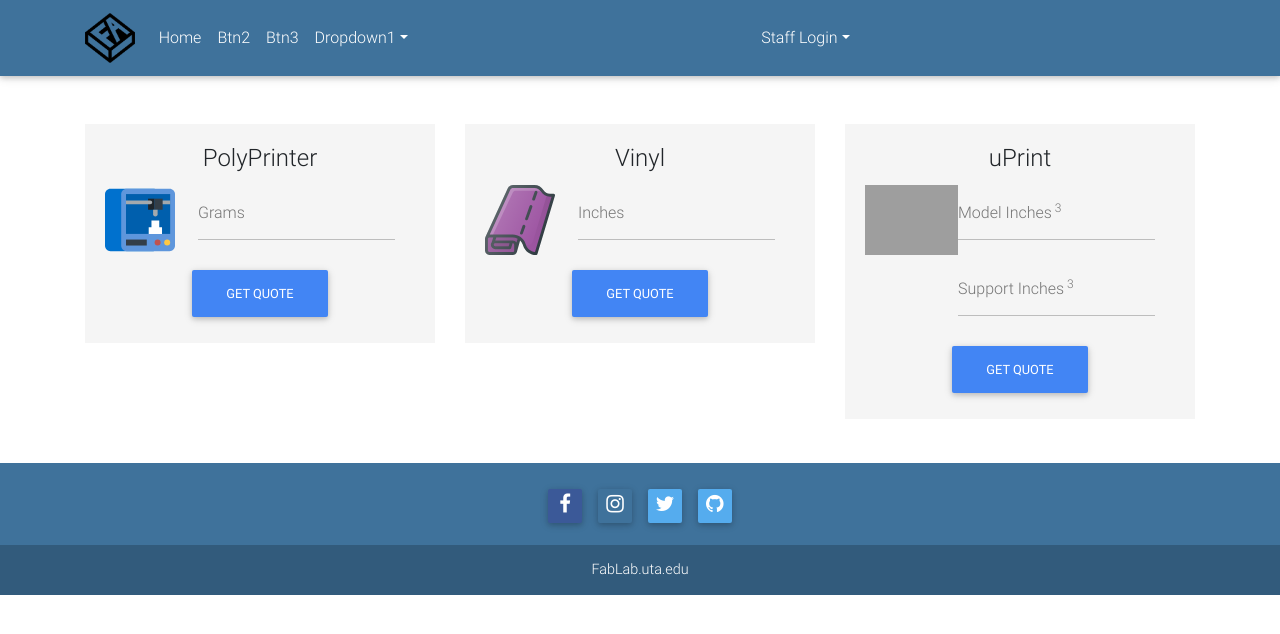
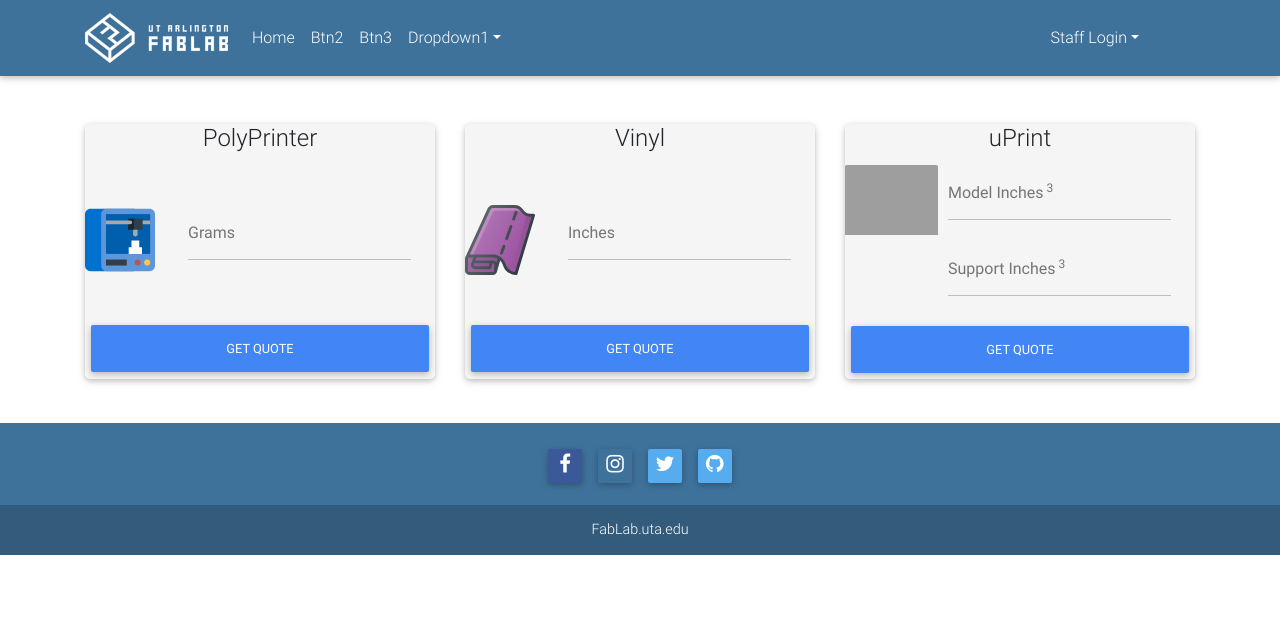
Before and after one commit to nickryan07/FabApp-Waitlist, a PHP site: page /quotes_page.html in a window 1280 px wide. Shown: the top 634 px of the page. Run offline with PHP 8.4, Linux system fonts and the light colour scheme; grey boxes are pictures that could not be loaded.

Commit message:
Card Realignment
Realigned cards and staff login menu
Optional new logo

```diff
--- a/css/style.css
+++ b/css/style.css
@@ -1,3 +1,7 @@
 .font-large {
     font-size: 60px;
 }
+
+.d-flex {
+    display:flex;
+}
--- a/html_components/nav-bar.html
+++ b/html_components/nav-bar.html
@@ -4,7 +4,7 @@
 
                 <!-- Navbar brand -->
                 <a class="navbar-brand" href="http://fablab.uta.edu/">
-                    <img src="./images/fabapp.png" alt="Fablab" style="height:50px">
+                    <img src="./images/FLlogo.png" alt="Fablab" style="height:50px">
                 </a>
 
                 <!-- Collapse button -->
@@ -40,7 +40,7 @@
                     </ul>
 
                     <!-- Staff Login -->
-                    <ul class="navbar-nav mr-auto">
+                    <ul class="navbar-nav mr-5">
                         <!-- Dropdown -->
                     <li class="nav-item dropdown">
                         <a class="nav-link dropdown-toggle" id="navbarDropdownMenuLink" data-toggle="dropdown" aria-haspopup="true" aria-expanded="false">Staff Login</a>
@@ -68,8 +68,8 @@
                                         </div>
                                     </div>
                                     <div class="text-center">
-                                        <button type="submit" class="btn btn-blue" name="signBtn">
-                                            Sign In <i class="fa fa-paper-plane-o ml-1"></i></button>
+                                        <button type="submit" class="btn btn-sm btn-blue" name="signBtn" style="margin-left: 75px">
+                                            Login<i class="fa fa-paper-plane-o ml-1"></i></button>
                                     </div>
                                     <div id="forgot-pass">
         <!--                                <a href="http://<?php// echo $sv["forgotten"];?>" >Forgot your password?</a>-->
--- a/quotes_page.html
+++ b/quotes_page.html
@@ -51,18 +51,18 @@
     <!--Main layout-->
     <main class="mt-5">
 
-        <div class="container">
+        <div class="container content-row">
 
             <!--Grid row-->
             <div class="row">
 
-                <div class="col-md-6 col-lg-4 mb-4">
+                <div class="col-md-4 col-lg-4 mb-4">
 
                     <!--Card content-->
-                    <div class="card-body grey lighten-4 text-center">
+                    <div class="card h-100 grey lighten-4 text-center">
                         <!--Title-->
                         <h4 class="card-title text-center">PolyPrinter</h4>
-                        <div class="row">
+                        <div class="row" style="margin-top: 40px;">
                             <div class="col-sm-3">
                                 <img class="img" src="./images/polyprinter.svg" style="height:70px" alt="Card image cap">
                             </div>
@@ -76,20 +76,20 @@
                         </div>
 
                         <!--Text-->
-                        <a href="#" class="btn btn-primary">Get Quote</a>
+                        <a href="#" class="btn btn-primary" style="margin-top: 41px;">Get Quote</a>
                     </div>
 
                 </div>
-                <div class="col-md-6 col-lg-4 mb-4">
+                <div class="col-md-4 col-lg-4 mb-4">
                     <!--Card image-->
                     <div class="view overlay hm-white-slight">
                     </div>
 
                     <!--Card content-->
-                    <div class="card-body grey lighten-4 text-center">
+                    <div class="card h-100 grey lighten-4 text-center">
                         <!--Title-->
                         <h4 class="card-title">Vinyl</h4>
-                        <div class="row">
+                        <div class="row" style="margin-top: 40px;">
                             <div class="col-sm-3">
                                 <img class="img" src="./images/vinyl.svg" style="height:70px" alt="Card image cap">
                             </div>
@@ -102,14 +102,14 @@
                             </div>
                         </div>
 
-                        <a href="#" class="btn btn-primary">Get Quote</a>
+                        <a href="#" class="btn btn-primary" style="margin-top: 41px;">Get Quote</a>
                     </div>
 
                 </div>
-                <div class="col-md-12 col-lg-4 mb-4 text-center">
+                <div class="col-md-4 col-lg-4 mb-4 text-center">
 
                     <!--Card content-->
-                    <div class="card-body grey lighten-4 text-center">
+                    <div class="card h-100 grey lighten-4 text-center">
                         <!--Title-->
                         <h4 class="card-title">uPrint</h4>
                         <div class="row">
```
Also changed, not shown: index.html (+8 -6 lines), images/FLlogo.PNG (added).
